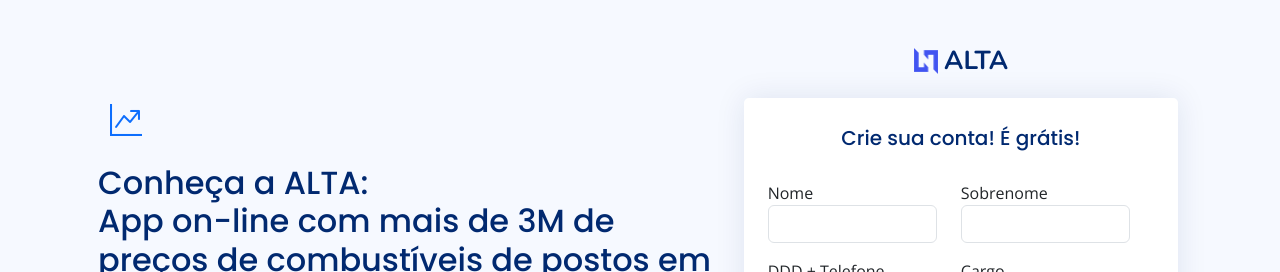
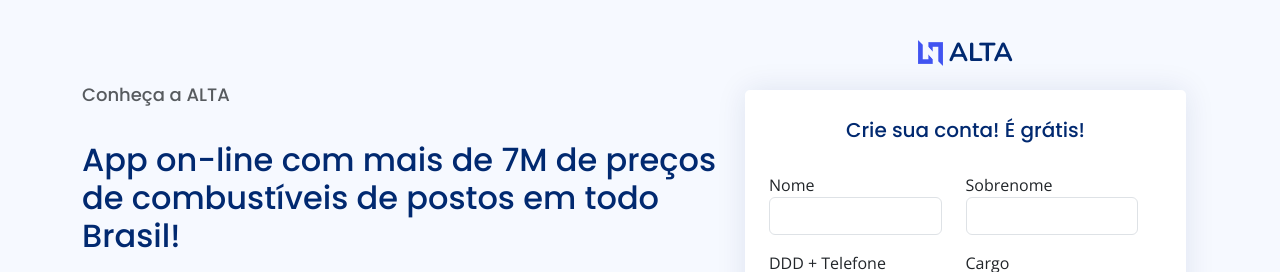
Before and after one commit to ricardopasqualino/alta_env, a Django app: page /criar-conta/ in a window 1280 px wide. Shown: the top 272 px of the page. Run offline with Django 5.2, Linux system fonts and the light colour scheme; data that the repository does not hold is empty; some libraries are stand-ins or nearby versions.

Commit message:
ajuste na LP

```diff
--- a/templates/p_register.html
+++ b/templates/p_register.html
@@ -45,7 +45,7 @@
 
         <div class="container">
 
-          <div class="row justify-content-center p-2">
+          <div class="row justify-content-center">
             <div class="col-lg-7 col-md-12 col-sm-12 mt-5">
 
               <!-- <div class="row justify-content-left">
@@ -85,17 +85,24 @@
                 <img class="img-fluid w-100 mt-1" src="{% static 'assets/img/register.jpg' %}">
               </div>
                -->
-              <div class="row justify-content-left mt-3 p-2">
+              <div class="row justify-content-left mt-3">
 
-                <i class="bi bi-graph-up-arrow text-primary mt-3" style="font-size: 2rem;"></i>
+                <!-- <i class="bi bi-graph-up-arrow text-primary mt-3" style="font-size: 2rem;"></i> -->
+                <h1 class="card-title text-muted">Conheça a ALTA</h1>
+
                 <h1 class="card-title fs-2 mb-1">
-                  Conheça a ALTA: <br> App on-line com mais de 3M de preços de combustíveis de postos em todo Brasil!
+                  App on-line com mais de 7M de preços de combustíveis de postos em todo Brasil!
                   <!-- Reduza em até 15% os custos com combustível. -->
                 </h1>
+
+                <div class="col-12 mb-3">
+                  <img src="{% static 'assets/img/i_monitorar_precos.gif' %}" class="img-fluid" style="width: 80%;" alt="Monitorar Produto">
+                </div>
+
               </div>
-              <p>Faça seu cadastro grátis e incorpore preços, indicadores e KPIs
+              <!-- <p>Faça seu cadastro grátis e incorpore preços, indicadores e KPIs
                 relacionados ao comportamento dos preços de combustíveis nas análises da sua empresa.
-              </p>
+              </p> -->
 
               <ul class="list-unstyled mt-4 d-none d-md-block">
               <li class="mb-2">
```
Also changed, not shown: templates/base_clean.html (+23 -0 lines).
